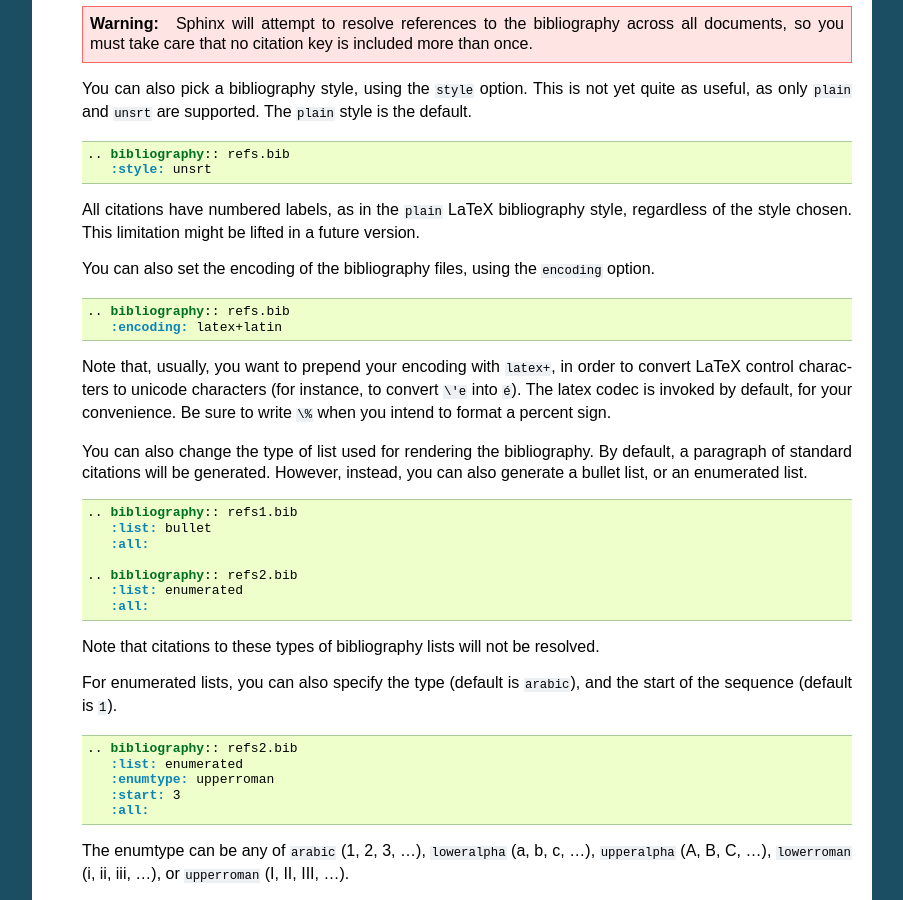
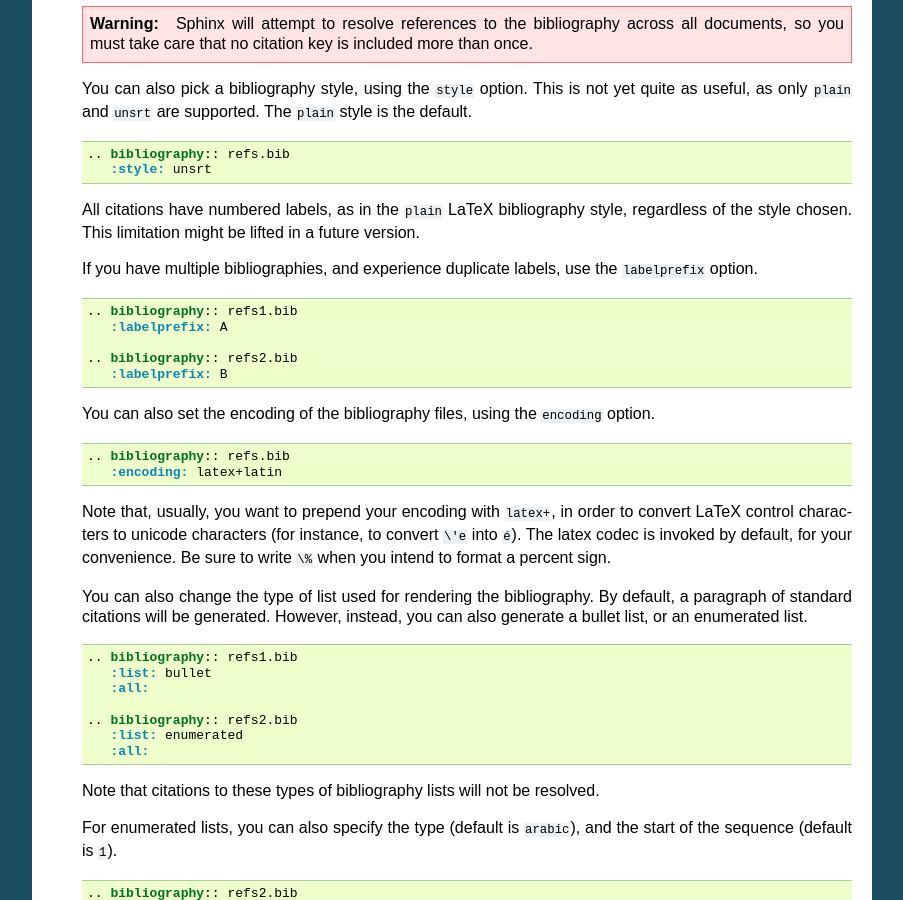
Before and after one commit to mcmtroffaes/sphinxcontrib-bibtex, a Sphinx documentation site: the page built from doc/usage.rst, in a window 1280 px wide and 900 px high, scrolled down 601 px. Shown: the whole window, without its empty margins (198-1101 px from the left). Built offline with Sphinx 7.4.7, drawn with Linux system fonts in a browser that asks for light colours; formulas are drawn with MathJax 3; pages that are not in the unit, such as notebooks, are missing from menus.

Commit message:
Document labelprefix option.

```diff
--- a/doc/usage.rst
+++ b/doc/usage.rst
@@ -57,6 +57,17 @@ Roles and Directives
    All citations have numbered labels, as in the ``plain`` LaTeX
    bibliography style, regardless of the style chosen. This limitation
    might be lifted in a future version.
+
+   If you have multiple bibliographies, and experience duplicate labels,
+   use the ``labelprefix`` option.
+
+   .. code-block:: rest
+
+     .. bibliography:: refs1.bib
+        :labelprefix: A
+
+     .. bibliography:: refs2.bib
+        :labelprefix: B
 
    You can also set the encoding of the bibliography files, using the
    ``encoding`` option.
```
